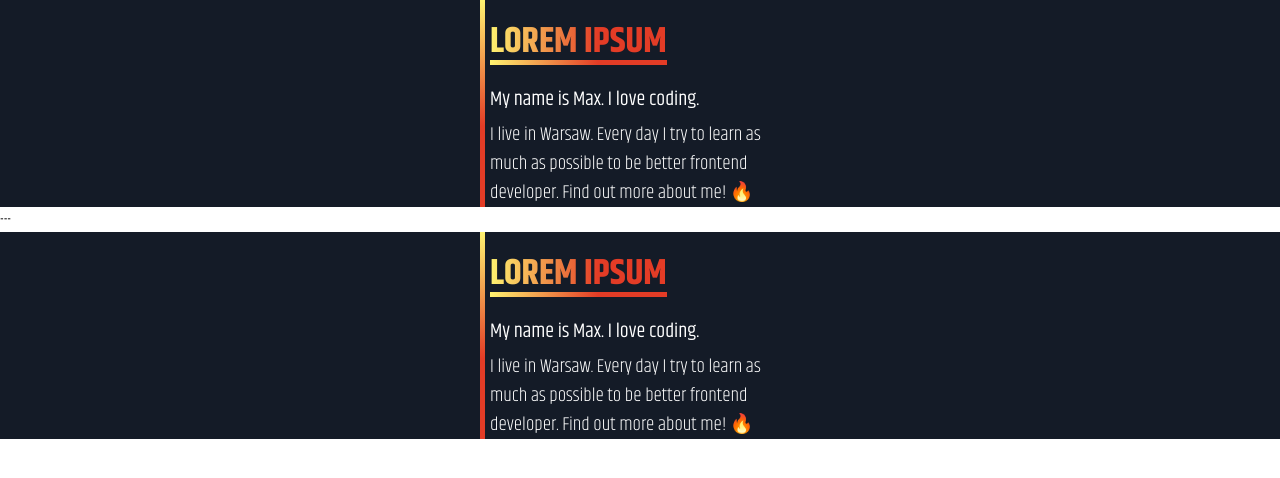
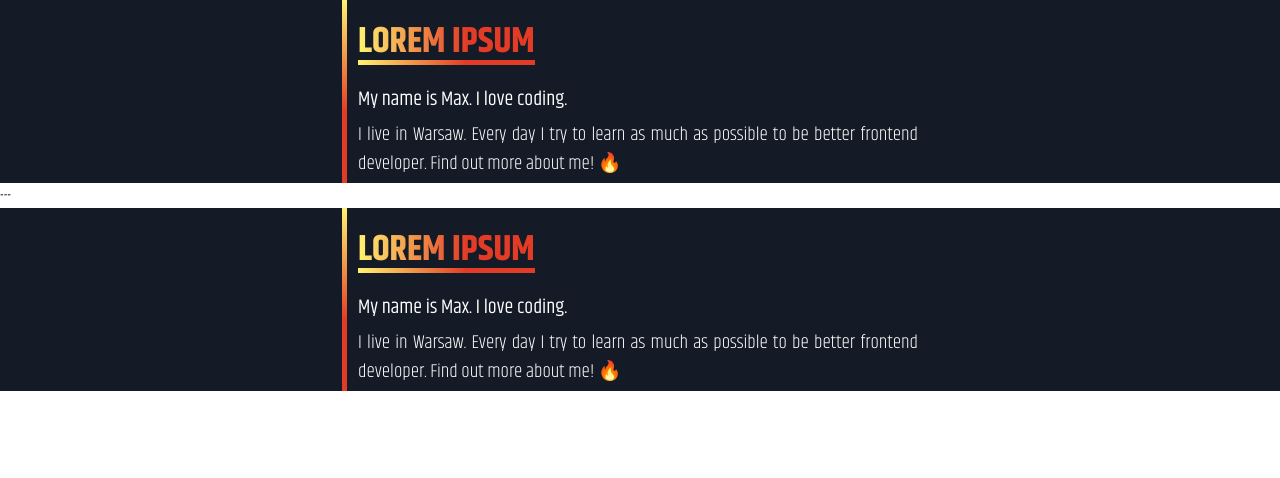
Before and after one commit to maksymilianMroz/maksymilianmroz.github.io, a React (Create React App) app: page / in a window 1280 px wide. Shown: the top 478 px of the page. Built offline with nearby package versions, Linux system fonts and the light colour scheme.

Commit message:
Mediaqueries and setting width of component

```diff
--- a/src/components/TextSection/TextSection.module.scss
+++ b/src/components/TextSection/TextSection.module.scss
@@ -4,11 +4,12 @@
     background-color: $background-color;
     color: $basic-font-color;
     display: flex;
-    justify-content: center;
+    justify-content: flex-end;
 
     .section {
         position: relative;
         max-width: 300px;
+        padding-left: 6px;
 
         &::before {
             position: absolute;
@@ -48,7 +49,7 @@
     }
 
     .section__content__one {
-        margin: 0 0 5px;
+        margin: 0 10px 5px 0;
         font-size: 20px;
         text-align: justify;
         position: relative;
@@ -56,7 +57,32 @@
 
     .section__content__two {
         font-size: 19px;
-        margin: 0;
+        margin: 0 10px 5px 0;
+        text-align: justify;
         font-weight: 100;
     }
 }
+
+@media screen and (min-width: 768px) {
+    .TextSection {
+        justify-content: center;
+
+        .section {
+            max-width: 570px;
+
+            &::before {
+            }
+        }
+
+        .section__header {
+            &::after {
+            }
+        }
+
+        .section__content__one {
+        }
+
+        .section__content__two {
+        }
+    }
+}
```
